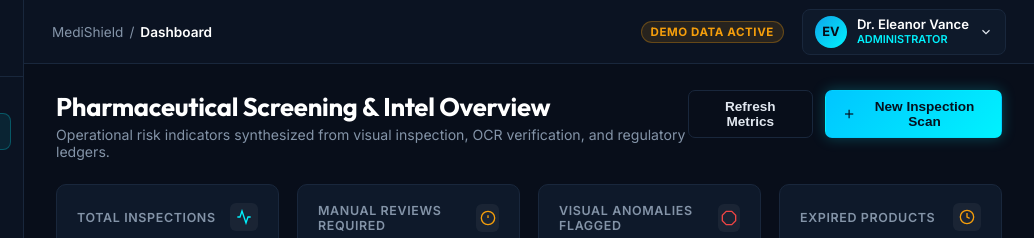
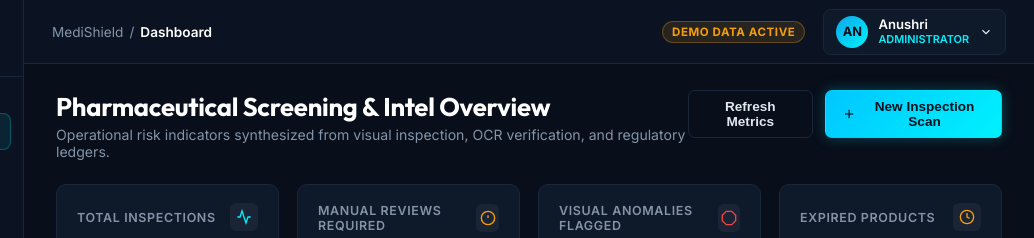
Before and after one commit to coderbeginner956/MediShield, a React app: page frontend/index.html in a window 1280 px wide. Shown: the top 238 px of the page, 246-1280 px from the left. Built offline with nearby package versions, Linux system fonts and the light colour scheme; files whose address does not match are found by name.

Commit message:
Update index.html

```diff
--- a/frontend/index.html
+++ b/frontend/index.html
@@ -127,9 +127,9 @@
 
           <!-- Active User Profile Button -->
           <div class="user-profile-btn" id="btn-user-profile" tabindex="0">
-            <div class="user-avatar" id="avatar-initials">EV</div>
+            <div class="user-avatar" id="avatar-initials">AN</div>
             <div class="user-details">
-              <span class="user-name" id="display-user-name">Dr. Eleanor Vance</span>
+              <span class="user-name" id="display-user-name">Anushri</span>
               <span class="user-role-badge" id="display-user-role">ADMINISTRATOR</span>
             </div>
             <svg viewBox="0 0 24 24" width="14" height="14" fill="none" stroke="currentColor" stroke-width="2"><path d="M6 9l6 6 6-6"/></svg>
```
